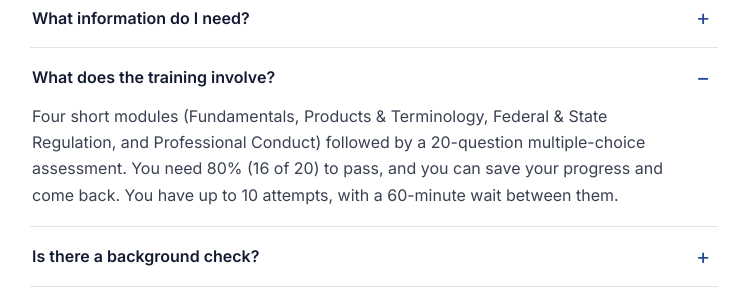
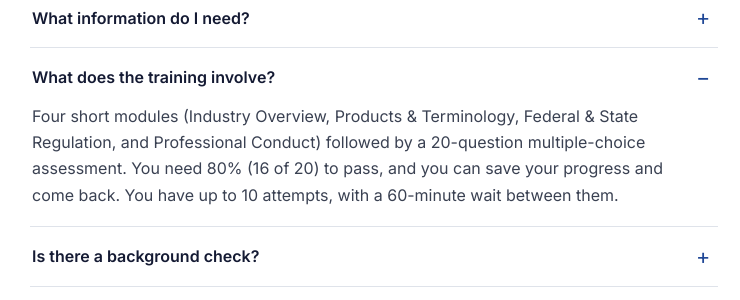
Before and after one commit to aquamark-io/csbfp, a Node server app: page /faq in a window 1280 px wide, after a click on "What does the training involve?". Shown: the part 457-757 px from the top of the page, without its empty margins (266-1006 px from the left). Run offline with Node 20, Linux system fonts and the light colour scheme.

Commit message:
FAQ: first module is now Industry Overview
Co-Authored-By: Claude Opus 5.5 <noreply@anthropic.com>
Claude-Session: https://claude.ai/code/session_01G6gvxkYgTguNQ5LswucYdQ

```diff
--- a/views/faq.ejs
+++ b/views/faq.ejs
@@ -33,7 +33,7 @@
   </details>
   <details name="faq">
     <summary>What does the training involve?</summary>
-    <p>Four short modules (Fundamentals, Products &amp; Terminology, Federal &amp; State Regulation, and Professional Conduct) followed by a 20-question multiple-choice assessment. You need 80% (16 of 20) to pass, and you can save your progress and come back. You have up to 10 attempts, with a 60-minute wait between them.</p>
+    <p>Four short modules (Industry Overview, Products &amp; Terminology, Federal &amp; State Regulation, and Professional Conduct) followed by a 20-question multiple-choice assessment. You need 80% (16 of 20) to pass, and you can save your progress and come back. You have up to 10 attempts, with a 60-minute wait between them.</p>
   </details>
   <details name="faq">
     <summary>Is there a background check?</summary>
```
